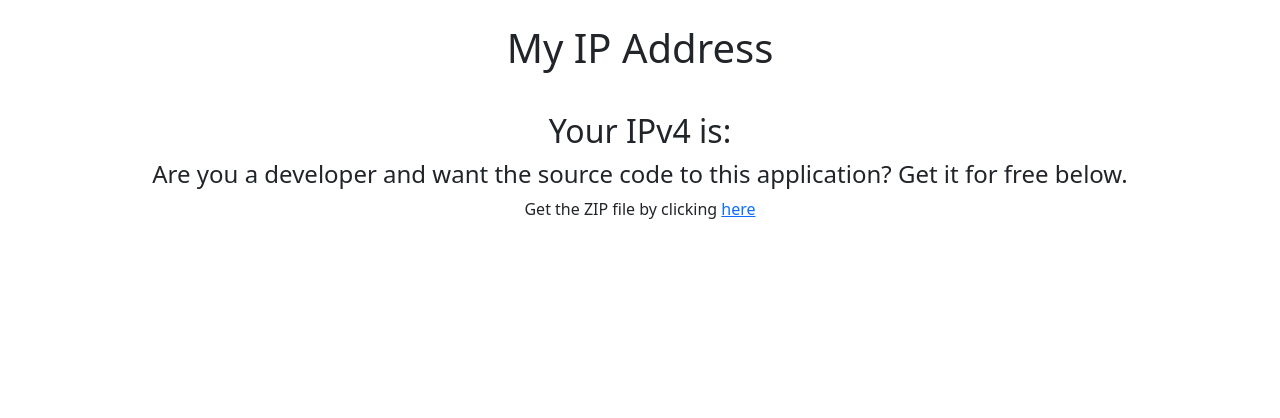
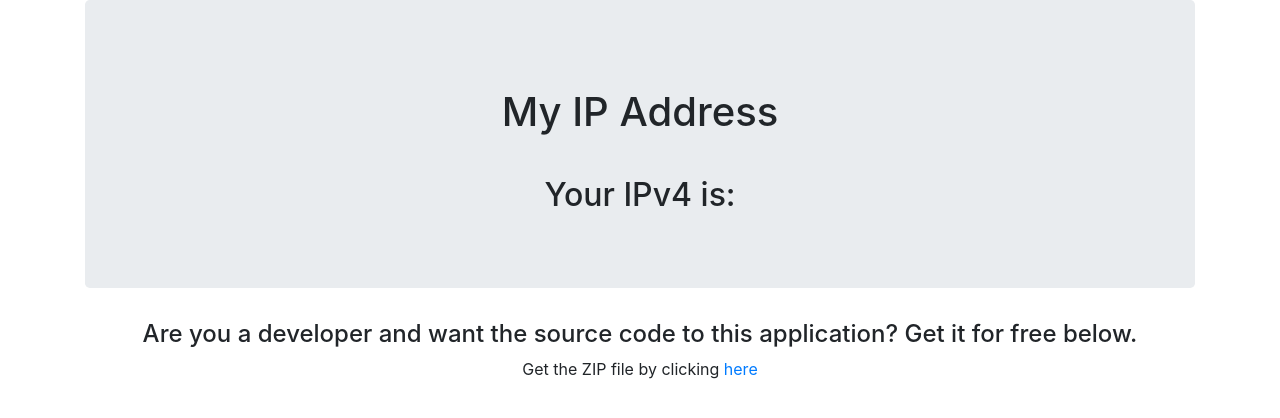
Before and after one commit to Swivro/whatismyip, a plain HTML site: page index.html in a window 1280 px wide. Drawn offline with nearby package versions, Linux system fonts and the light colour scheme.

Commit message:
bump back down to bootstrap 4.5 - they removed the jumbotron in bs5 ;(

```diff
--- a/index.html
+++ b/index.html
@@ -4,7 +4,7 @@
   <title>Your Visitor Information</title>
   <meta charset="utf-8">
   <meta name="viewport" content="width=device-width, initial-scale=1">
-  <link href="https://cdn.jsdelivr.net/npm/bootstrap@5.1.3/dist/css/bootstrap.min.css" rel="stylesheet" integrity="sha384-1BmE4kWBq78iYhFldvKuhfTAU6auU8tT94WrHftjDbrCEXSU1oBoqyl2QvZ6jIW3" crossorigin="anonymous">
+  <link rel="stylesheet" href="https://cdn.jsdelivr.net/npm/bootstrap@4.5.3/dist/css/bootstrap.min.css" integrity="sha384-TX8t27EcRE3e/ihU7zmQxVncDAy5uIKz4rEkgIXeMed4M0jlfIDPvg6uqKI2xXr2" crossorigin="anonymous">
   <script src="https://ajax.googleapis.com/ajax/libs/jquery/3.5.1/jquery.min.js"></script>
   <script src="https://maxcdn.bootstrapcdn.com/bootstrap/4.5.0/js/bootstrap.min.js"></script>
   <script language="javascript" src="action.js"></script>
```
